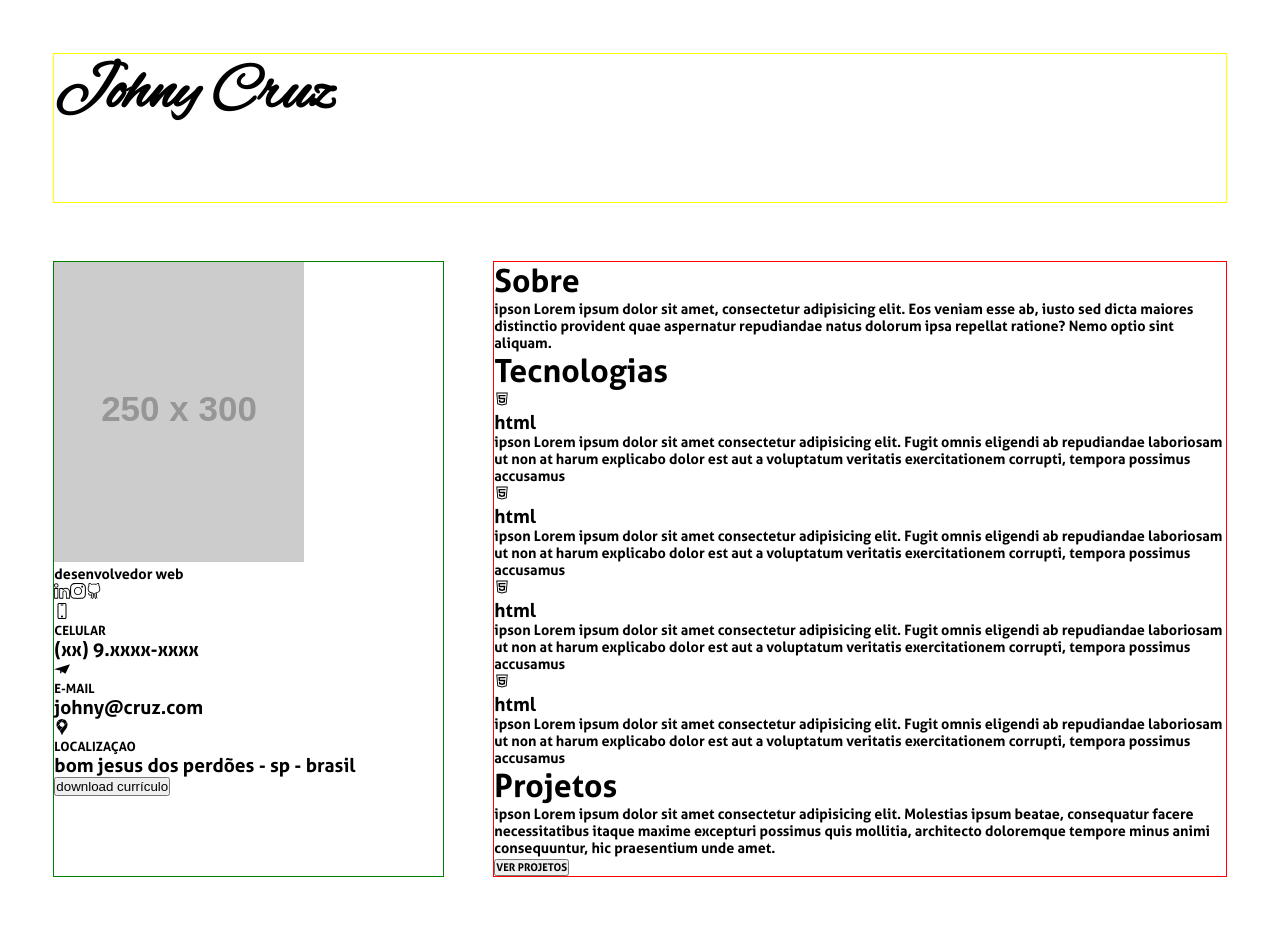
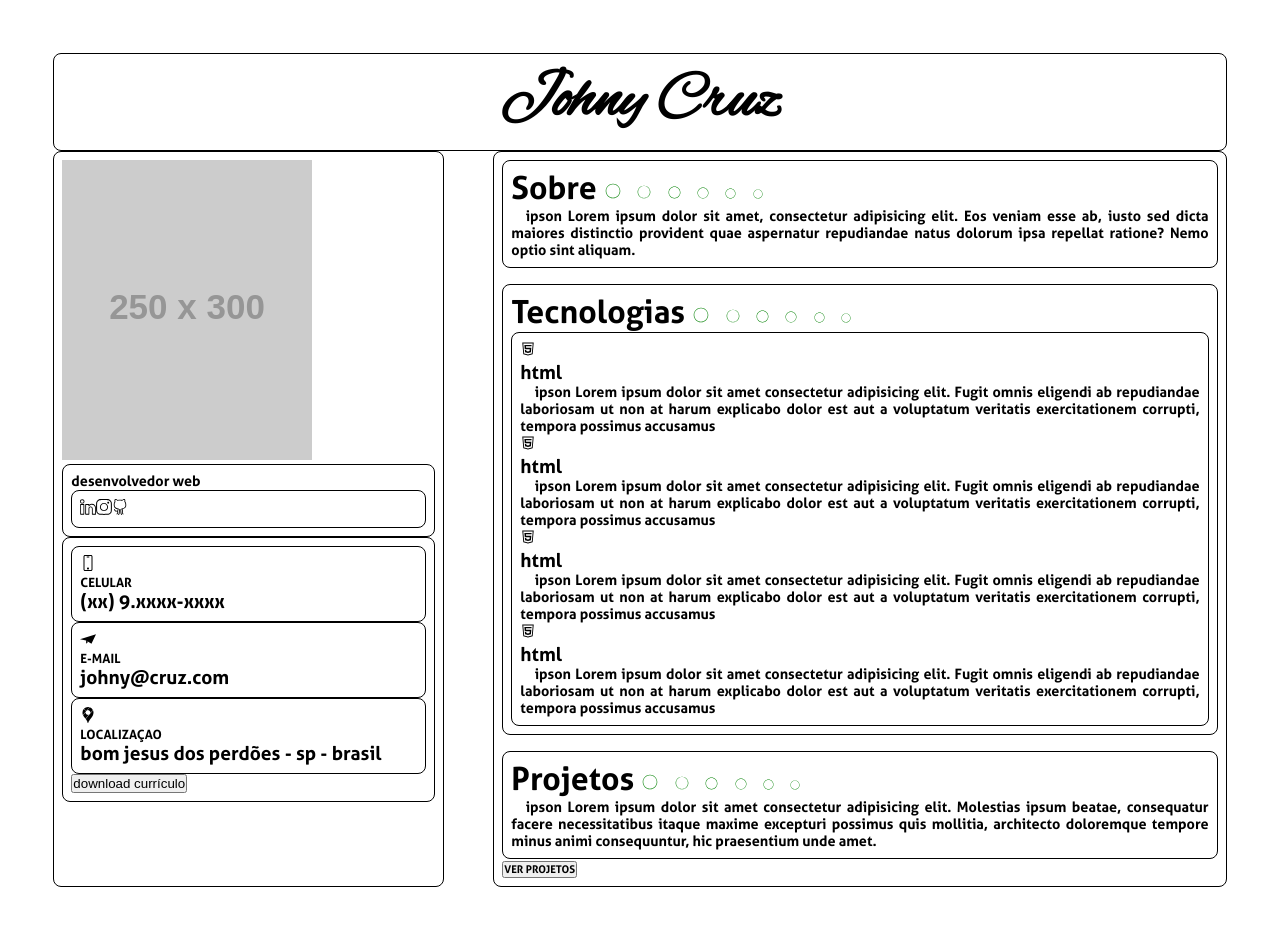
Before and after one commit to JohnyCruz37/PortfolioJohnyCruz, a React (Vite) app in the folder portfoliojohnycruz/: page / in a window 1280 px wide. Shown: the top 926 px of the page. Before the commit the page ends 877 px from the top, so only its background shows below. Built offline with nearby package versions, Linux system fonts and the light colour scheme.

Commit message:
posicionamento dos elementos

```diff
--- a/portfoliojohnycruz/src/Style/atomos/TituloSecao.scss
+++ b/portfoliojohnycruz/src/Style/atomos/TituloSecao.scss
@@ -0,0 +1,33 @@
+.titulo-secao{
+    display: flex;
+    align-items: baseline;
+    width: 100%;
+
+    .titulo-detalhe{
+        width: 25%;
+
+        display: flex;
+        flex-flow: row nowrap;
+        justify-content: space-around;
+        align-items: baseline;
+
+        .circulo{
+            color: green;
+        }
+        #c2{
+            font-size: 14px;
+        }
+        #c3{
+            font-size: 13px;
+        }
+        #c4{
+            font-size: 12px;
+        }
+        #c5{
+            font-size: 11px;
+        }
+        #c6{
+            font-size: 10px;
+        }
+    }
+}
--- a/portfoliojohnycruz/src/Style/componentes/Header.scss
+++ b/portfoliojohnycruz/src/Style/componentes/Header.scss
@@ -2,7 +2,7 @@
 @use '../variaveis.scss';
 
 #header {
-    border: 1px solid yellow;
     width: variaveis.$col * 12;
-    height: 150px;
+    text-align: center;
+
 }
--- a/portfoliojohnycruz/src/Style/componentes/MainContainer.scss
+++ b/portfoliojohnycruz/src/Style/componentes/MainContainer.scss
@@ -2,6 +2,5 @@
 @use '../variaveis.scss';
 
 #main-container {
-    border: 1px solid red;
-    width: variaveis.$col * 7.5;
+    width: calc(variaveis.$col * 7.5);
 }
--- a/portfoliojohnycruz/src/Style/componentes/Sidebar.scss
+++ b/portfoliojohnycruz/src/Style/componentes/Sidebar.scss
@@ -2,6 +2,5 @@
 @use '../variaveis.scss';
 
 #aside {
-    border: 1px solid green;
     width: variaveis.$col * 4;
 }
--- a/portfoliojohnycruz/src/Style/componentes/curriculo.scss
+++ b/portfoliojohnycruz/src/Style/componentes/curriculo.scss
@@ -1,14 +1,14 @@
 @use '../variaveis.scss';
 @use '../mixins.scss';
 
-#curriculo{
+#curriculo {
     width: variaveis.$col * 12;
-    height: 100vh;
+    height: auto;
 
     display: flex;
     flex-flow: row wrap;
     justify-content: flex-start;
     padding: calc(variaveis.$col / 2);
-    row-gap: calc(variaveis.$col);
+    row-gap: calc(variaveis.$col / 2);
     column-gap: calc(variaveis.$col / 2);
 }
--- a/portfoliojohnycruz/src/Style/main.scss
+++ b/portfoliojohnycruz/src/Style/main.scss
@@ -9,22 +9,35 @@ h1 {
 }
 
 h2 {
-    @include mixins.font('subtitulo', 2em, capitalize)
+    @include mixins.font('subtitulo', 2em, capitalize);
 }
 
 h3 {
-    @include mixins.font('subtitulo', 1.2em, none)
+    @include mixins.font('subtitulo', 1.2em, none);
 }
 
 h6 {
-    @include mixins.font('subtitulo', .8em, uppercase)
+    @include mixins.font('subtitulo', .8em, uppercase);
 }
 
 p {
-    @include mixins.font('subtitulo', .9em, none)
+    @include mixins.font('subtitulo', .9em, none);
+    text-align: justify;
 }
 
 a,
 svg {
     transition: .4s;
 }
+
+header, section, main, aside, article{
+    border-radius: .5em;
+    padding: .5em;
+    border: 1px solid;
+}
+
+
+// IDENTAÇÃO DO INÍCO DO PARÁGRAFO
+#sobre p, #tecnologia p, #projetos p{
+    text-indent: 1em;
+}
--- a/portfoliojohnycruz/src/Style/moleculas/Cards.scss
+++ b/portfoliojohnycruz/src/Style/moleculas/Cards.scss
@@ -0,0 +1,2 @@
+@use '../mixins.scss';
+@use '../variaveis.scss';
--- a/portfoliojohnycruz/src/Style/moleculas/SecaoSobre.scss
+++ b/portfoliojohnycruz/src/Style/moleculas/SecaoSobre.scss
@@ -0,0 +1,2 @@
+@use '../mixins.scss';
+@use '../variaveis.scss';
--- a/portfoliojohnycruz/src/Style/moleculas/SecaoTec.scss
+++ b/portfoliojohnycruz/src/Style/moleculas/SecaoTec.scss
@@ -0,0 +1,8 @@
+@use '../mixins.scss';
+@use '../variaveis.scss';
+
+#tecnologia{
+    display: flex;
+    flex-direction: column;
+    margin: 1em 0;
+}
--- a/portfoliojohnycruz/src/Style/variaveis.scss
+++ b/portfoliojohnycruz/src/Style/variaveis.scss
@@ -17,7 +17,6 @@
 $h1: 'h1';
 $subtitulo: 'subtitulo';
 $texto: 'texto';
+
+//GRID
 $col: 8.3333%;
-
-// CORES
-$bg-page: linear-gradient(135deg, #386522 0%, #001e0a 100%);
--- a/portfoliojohnycruz/src/atomo/TituloSecao.jsx
+++ b/portfoliojohnycruz/src/atomo/TituloSecao.jsx
@@ -1,16 +1,23 @@
 import React from 'react';
+import {GiCircle} from 'react-icons/gi'
 
 import '../Style/atomos/TituloSecao.scss';
 
 const TituloSecao = ({ texto }) => {
     return (
-        <>
+        <div className='titulo-secao'>
             <h2> {texto} </h2>
-            <div>
-                <span></span>
+            <div className='titulo-detalhe'>
+               <GiCircle className='circulo' id='c1'/>
+               <GiCircle className='circulo' id='c2'/>
+               <GiCircle className='circulo' id='c3'/>
+               <GiCircle className='circulo' id='c4'/>
+               <GiCircle className='circulo' id='c5'/>
+               <GiCircle className='circulo' id='c6'/>
+
             </div>
 
-        </>
+        </div>
     )
 }
 
--- a/portfoliojohnycruz/src/moleculas/SecaoTec.jsx
+++ b/portfoliojohnycruz/src/moleculas/SecaoTec.jsx
@@ -11,7 +11,7 @@ const SecaoTec = () => {
     return (
         <section id='tecnologia'>
             <TituloSecao texto={"tecnologias"} />
-            <article className='tecnoligia-cards'>
+            <article className='tecnologia-cards'>
 
                 <Card
                     icone={<AiOutlineHtml5/>}
```
